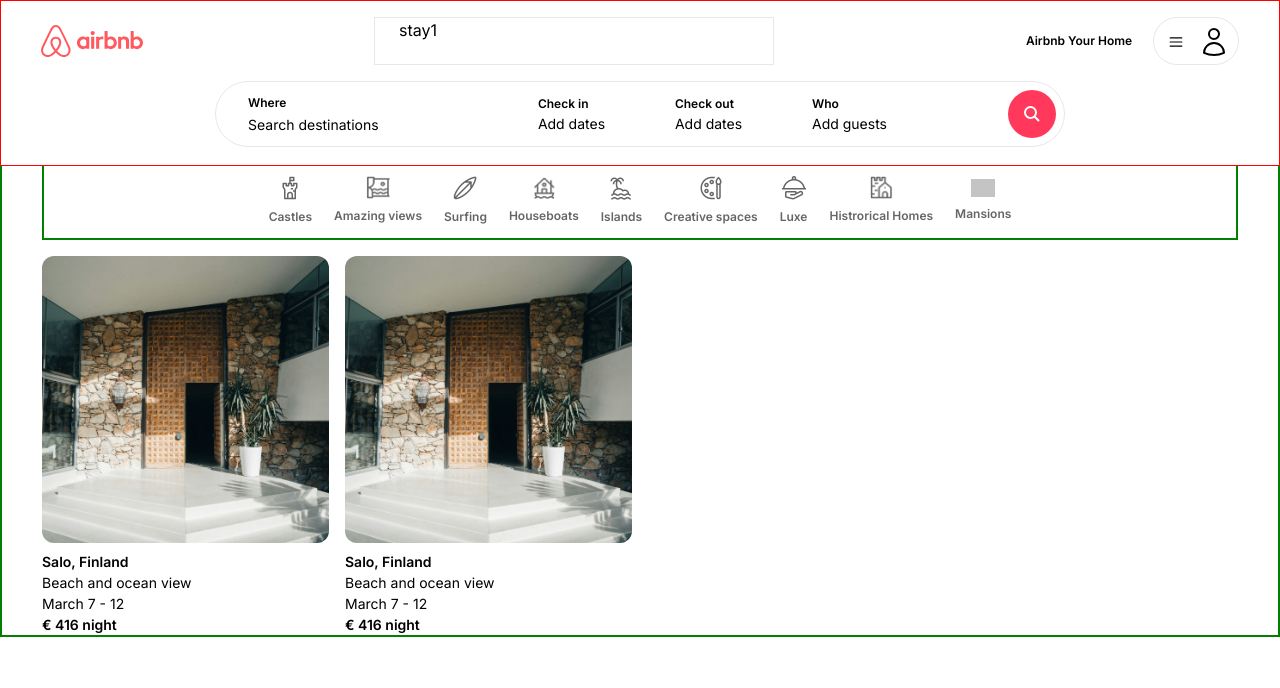
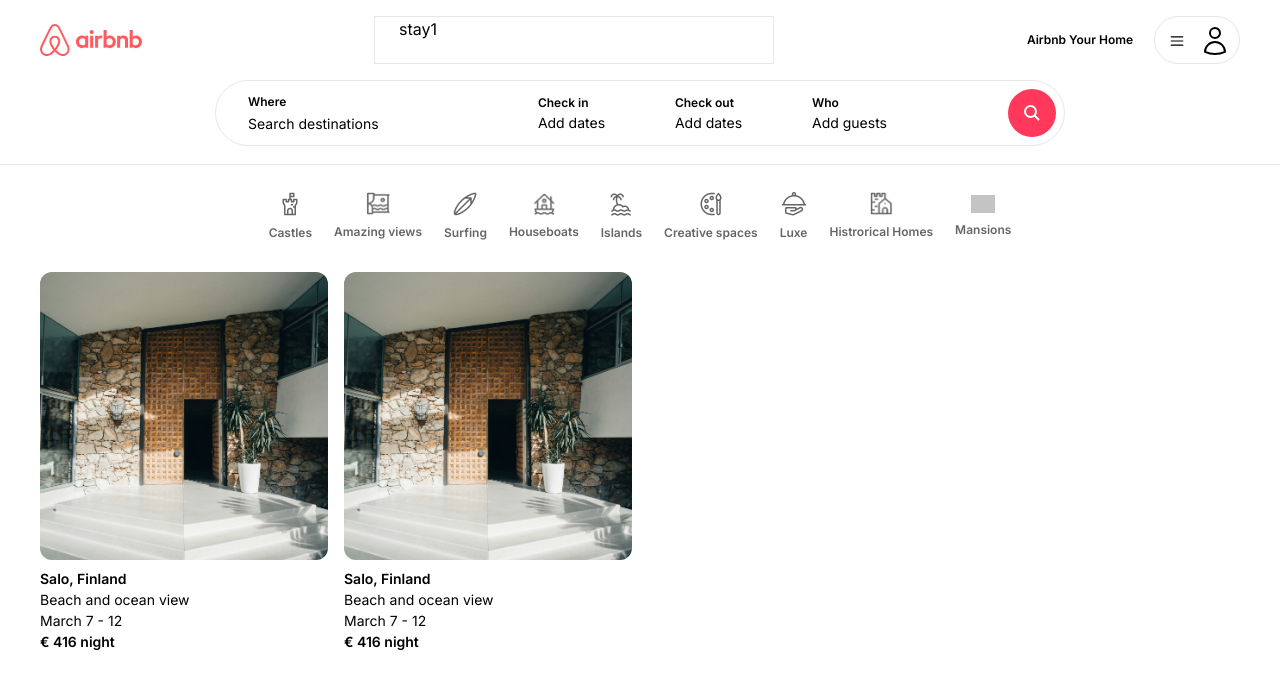
Before and after one commit to moscuet/django-next-airbnb, a Next.js app: page / in a window 1280 px wide. Shown: the top 688 px of the page. Built offline with nearby package versions, Linux system fonts and the light colour scheme; grey boxes are pictures that could not be loaded.

Commit message:
fixing margin padding of Catagories comp

```diff
--- a/app/components/Catagories.tsx
+++ b/app/components/Catagories.tsx
@@ -2,7 +2,7 @@ import React from "react";
 import Image from "next/image";
 const Catagories = () => {
   return (
-    <div style={{border:'2px solid green'}} className="font-size- flex justify-center h-[74] sm:h-[78px] sm:mt-[12px] gap-3 sm:gap-5">
+    <div className="font-size- flex justify-center h-[74] sm:h-[78px] gap-3 sm:gap-5">
       <div className="flex flex-col items-center justify-center border border-white border-b-2 opacity-60 hover:opacity-100 hover:border-b-gray-200 cursor-pointer">
         <Image
           src="/icon/castle.jpeg"
--- a/app/components/navbar/Navbar.tsx
+++ b/app/components/navbar/Navbar.tsx
@@ -8,7 +8,7 @@ import AddHost from "./AddHost";
 
 export default function Navbar() {
   return (
-    <div style={{border:'1px solid red'}} className="w-full text fixed left-0 top-0 bg-white border-b z-20">
+    <div className="w-full text fixed left-0 top-0 bg-white border-b z-20">
       <div  className="mx-auto max-w-[1680px] px-5 sm:px-[40px] 3xl:px-[80px]">
         <div className="flex justify-between items-center h-[80px]">
           <>
--- a/app/page.tsx
+++ b/app/page.tsx
@@ -4,11 +4,11 @@ import PropertieList from "./components/properties/PropertieList";
 
 export default function Home() {
   return (
-    <main style={{border:'2px solid green'}} className="px-5 mt-[80px] sm:mt-[222px] lg:mt-[148px] sm:px-[40px] 3xl:px-[80px] max-w-[1680px]">
-     <div>
-     <Catagories />
-       <PropertieList/>
-     </div>
+    <main className="px-5 mt-[92px] sm:mt-[254px] lg:mt-[242px] xl:mt-[178px]  sm:px-[40px] 3xl:px-[80px] max-w-[1680px]">
+      <div>
+        <Catagories />
+        <PropertieList />
+      </div>
     </main>
   );
 }
--- a/tailwind.config.ts
+++ b/tailwind.config.ts
@@ -14,6 +14,7 @@ const config: Config = {
       },
       screens: {
         'xs':'550px',
+        'sm':'640px',
         'lg':'930px',
         'xl':'950px',
         '2xl': '1130px',
```
